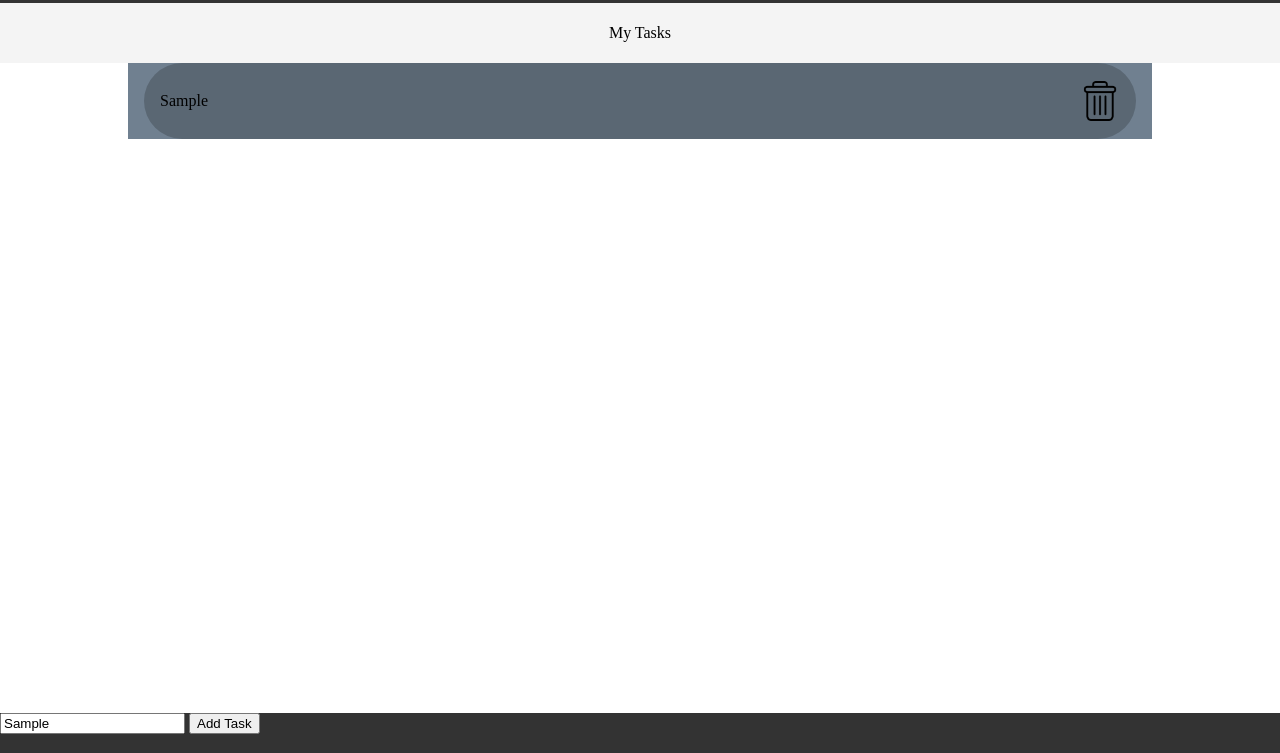
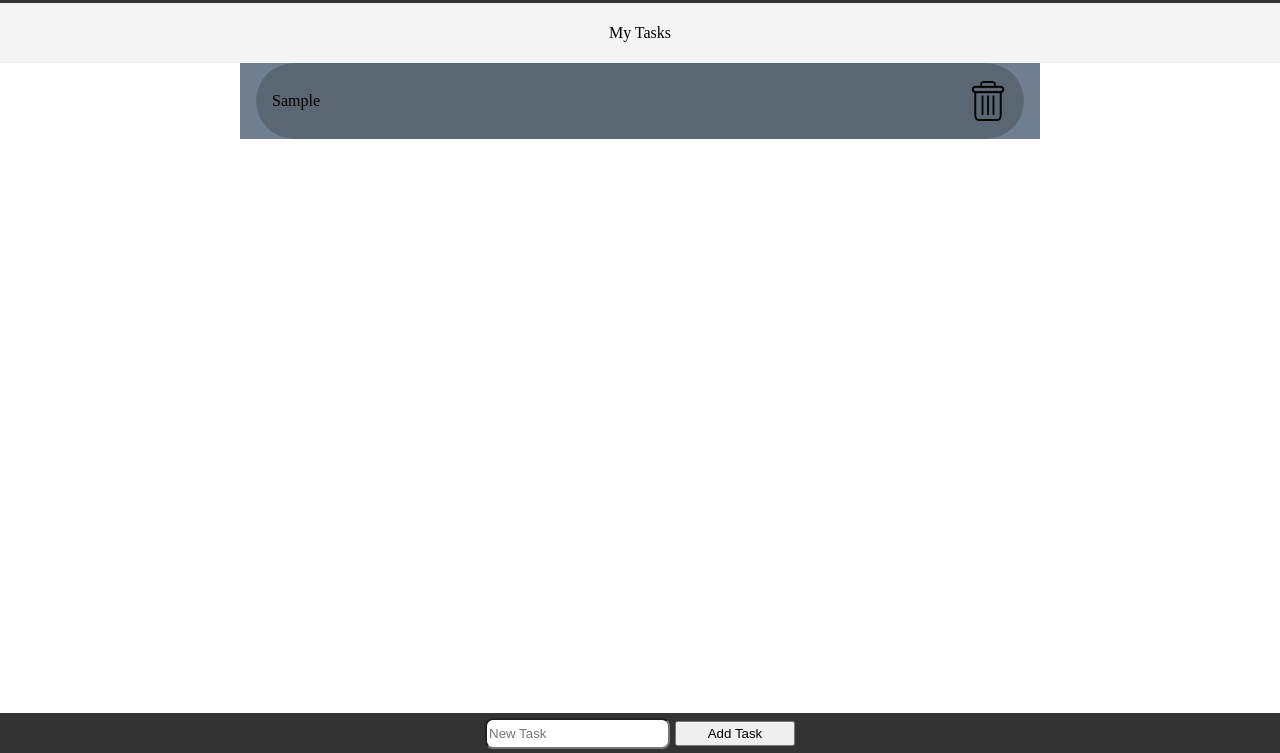
Before and after one commit to Teras43/TaskList, a plain HTML site: page index.html in a window 1280 px wide. Both pictures are taken after typing "Sample" into the empty fields and a click on the button "Add Task". Shown: the part 47-800 px from the top of the page. Drawn offline with nearby package versions, Linux system fonts and the light colour scheme.

Commit message:
Added enter key event and clear value upon entering task name.

```diff
--- a/index.html
+++ b/index.html
@@ -21,8 +21,8 @@
         <div id="task_list"></div>
       </div>
       <div class="footer">
-        <input type="text" id="new_task_input" placeholder="New Task" />
-        <button id="new_task_button">Add Task</button>
+        <input type="text" id="new_task_input" class="footer_item" placeholder="New Task" />
+        <button id="new_task_button" class="footer_item">Add Task</button>
       </div>
     </div>
   </body>
--- a/main.js
+++ b/main.js
@@ -22,6 +22,7 @@ function addTask() {
 const newTask = document.createElement("div")
 newTask.innerHTML = newTaskString
 taskList.append(newTask)
+taskInput.val('')
 }
 
 const deleteAnimationProperties = {
@@ -42,3 +43,8 @@ function animateAway(event) {
 // Events
 
 taskButton.click(addTask);
+taskInput.keydown((event) => {
+  if (event.keyCode === 13) {
+    addTask()
+  }
+})
--- a/styles.css
+++ b/styles.css
@@ -33,6 +33,7 @@ body {
     flex: 1;
     display: flex;
     justify-content: flex-start;
+    align-items: center;
     flex-direction: column;
 }
 
@@ -44,7 +45,8 @@ body {
 #task_list {
     background-color: slategray;
     width: 80%;
-  margin-left: 10%;
+
+    max-width: 800px;
 }
 
 .task_item {
@@ -56,7 +58,6 @@ body {
     padding: 8px 16px 8px 16px;
     background-color: rgba(0, 0, 0, 0.2);
     border-radius: 40px;
-  width: 75vw;
 }
 
 .delete_wrapper {
@@ -71,7 +72,23 @@ img {
 }
 
 .footer {
+    display: flex;
+    justify-content: center;
+    align-items: center;
     height: 40px;
     width: 100%;
     background-color: #333;
 }
+
+.footer_item {
+    height: 25px;
+}
+
+#new_task_input {
+    border-radius: 8px;
+}
+
+#new_task_button {
+    margin-left: 5px;
+    width: 120px;
+}
```
Lines whose indentation alone changed are shown as unchanged.
